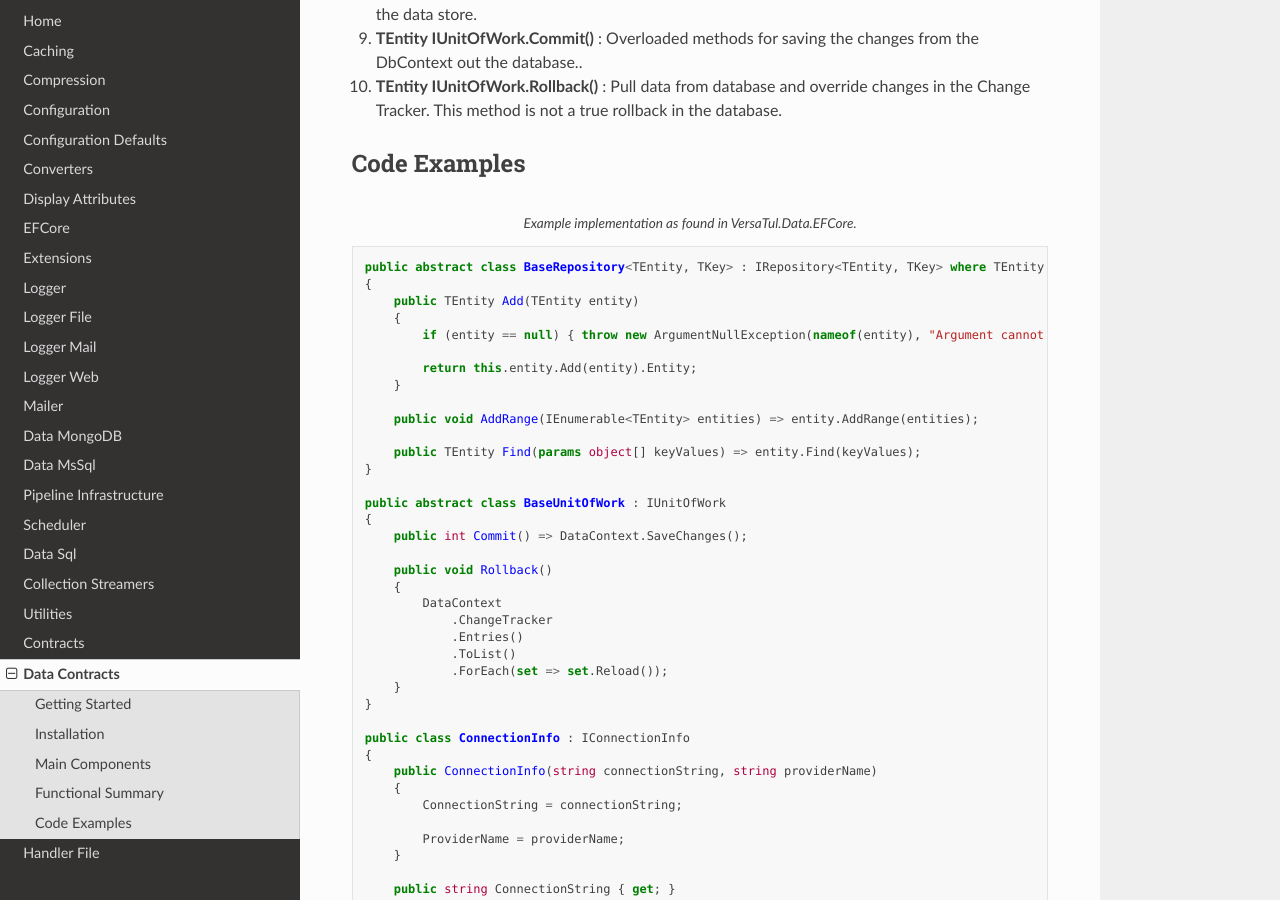
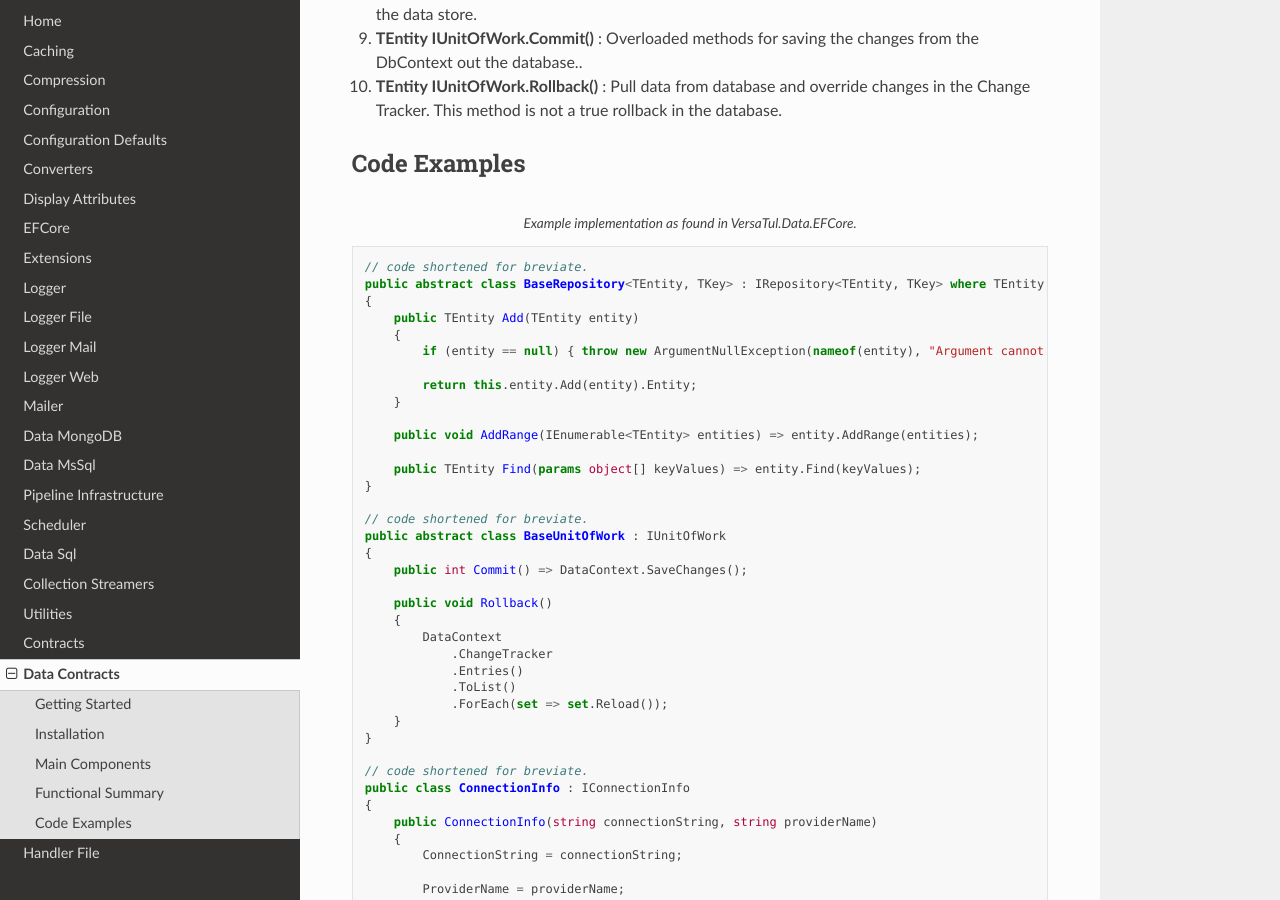
Before and after one commit to BjornWilliams/DocsVersaTul, a Sphinx documentation site: the page built from docs/source/data-contracts.rst, in a window 1280 px wide and 900 px high, scrolled down 1147 px. Built offline with Sphinx 7.4.7 and the Read the Docs theme 2.0.0, drawn with Linux system fonts in a browser that asks for light colours.

Commit message:
Update data-contracts.rst

```diff
--- a/docs/source/data-contracts.rst
+++ b/docs/source/data-contracts.rst
@@ -42,6 +42,7 @@ Code Examples
 .. code-block:: c#
     :caption: Example implementation as found in VersaTul.Data.EFCore.
 
+    // code shortened for breviate.
     public abstract class BaseRepository<TEntity, TKey> : IRepository<TEntity, TKey> where TEntity : class, new()
     {
         public TEntity Add(TEntity entity)
@@ -56,6 +57,7 @@ Code Examples
         public TEntity Find(params object[] keyValues) => entity.Find(keyValues);
     }
 
+    // code shortened for breviate.
     public abstract class BaseUnitOfWork : IUnitOfWork
     {
         public int Commit() => DataContext.SaveChanges();
@@ -70,6 +72,7 @@ Code Examples
         }
     }
 
+    // code shortened for breviate.
     public class ConnectionInfo : IConnectionInfo
     {
         public ConnectionInfo(string connectionString, string providerName)
```
